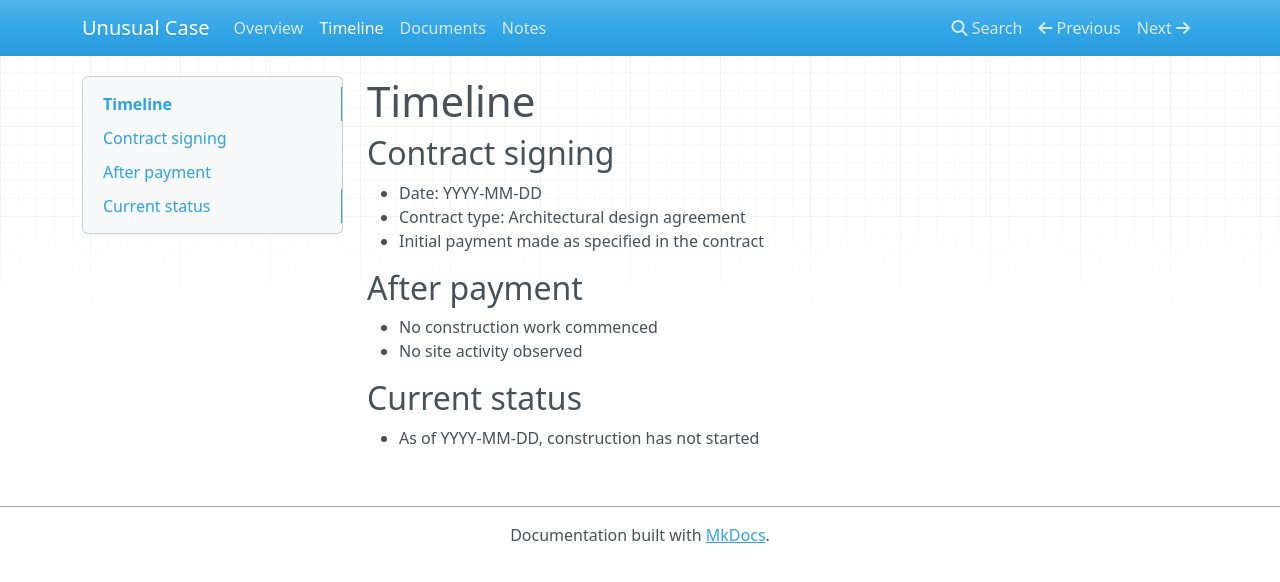
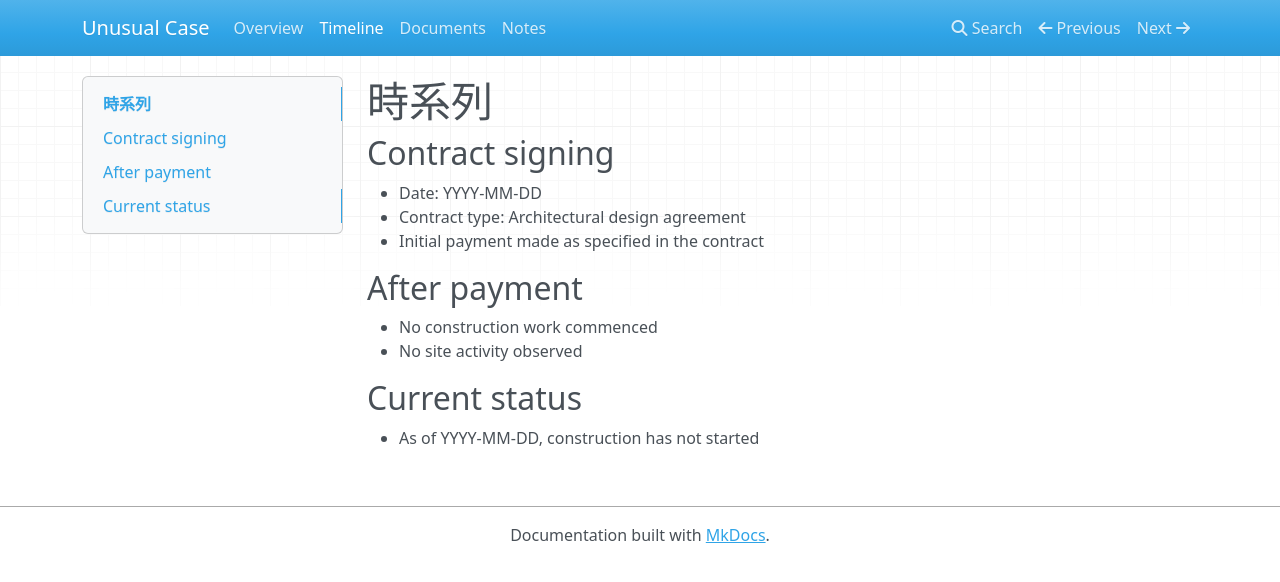
Before and after one commit to bach-paga/unusual-case, an MkDocs documentation site: the page built from docs/timeline.md, in a window 1280 px wide. Shown: the top 582 px of the page. Built offline with MkDocs 1.6.1, drawn with Linux system fonts in a browser that asks for light colours; nearby versions of some CDN libraries.

Commit message:
Update timeline.md

```diff
--- a/docs/timeline.md
+++ b/docs/timeline.md
@@ -1,4 +1,4 @@
-# Timeline
+# 時系列
 
 ## Contract signing
 - Date: YYYY-MM-DD
```
